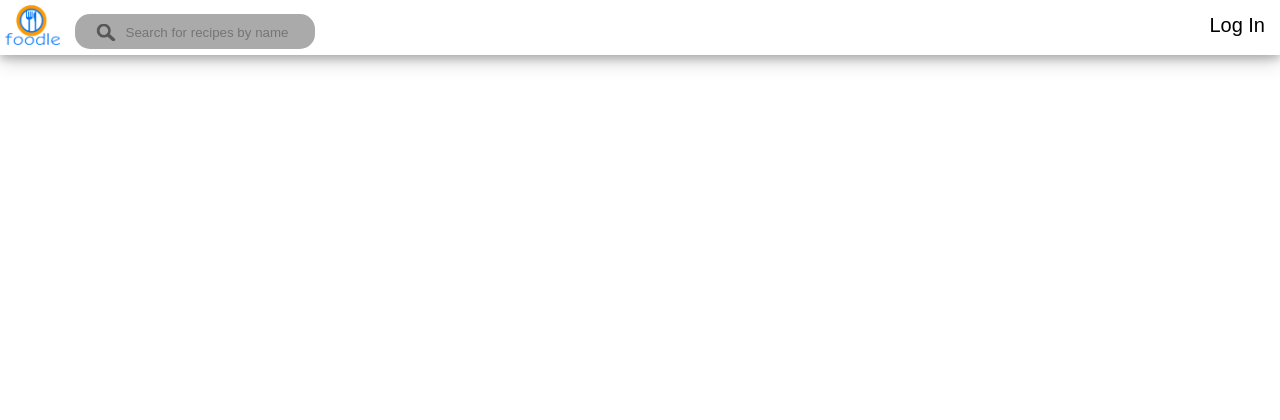
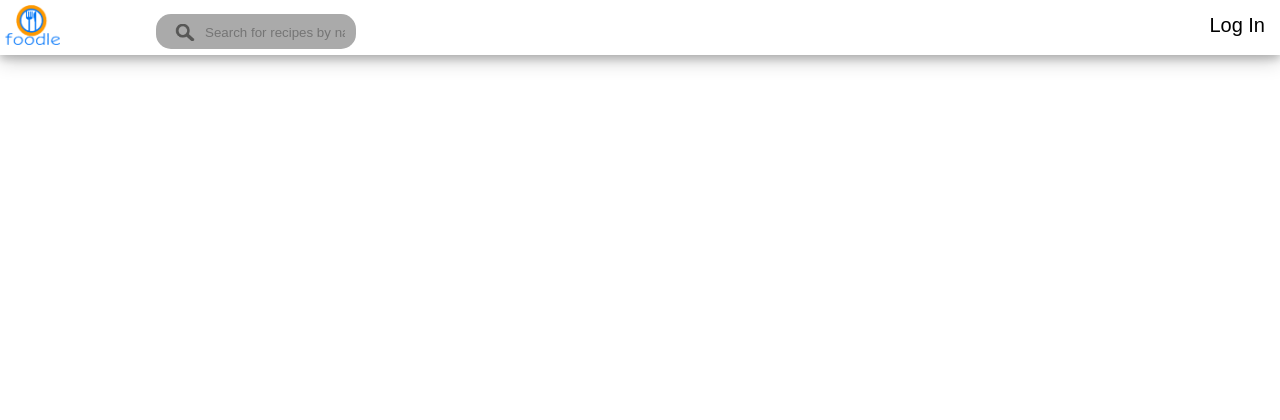
Before and after one commit to SuperNar3k/HackRidge2018, a PHP site: page /php/index.php in a window 1280 px wide. Shown: the top 420 px of the page. Run offline with PHP 8.4, Linux system fonts and the light colour scheme; some libraries are stand-ins or nearby versions.

Commit message:
Pushing header fix

```diff
--- a/css/header.css
+++ b/css/header.css
@@ -50,8 +50,10 @@ div.headerSignIn button {
 }
 
 #searchBarForm{
-        width: 25%;
-        padding-left: 15px;
+        width: 20%;
+        padding-left: 7.5%;
+        padding-right: 7.5%;
+
 }
 
 #suggestionsLink{
@@ -82,7 +84,8 @@ div.headerSignIn button {
 		background-color: #aaa;
     color: #fff;
 		width: 75%;
-		height: 35px;
+        height: 35px;
+        min-width: 200px;
 		padding: 0;
 }
 
@@ -97,7 +100,8 @@ div.headerSignIn button {
 		background-image: url('../rsc/searchBarMG.png');
 		background-repeat: no-repeat;
 		background-position: 10px, 10px;
-		background-size: 20px, 20px;
+        background-size: 20px, 20px;
+        width: 70%;
 }
 #searchBar:focus{
 		outline: none;
```
